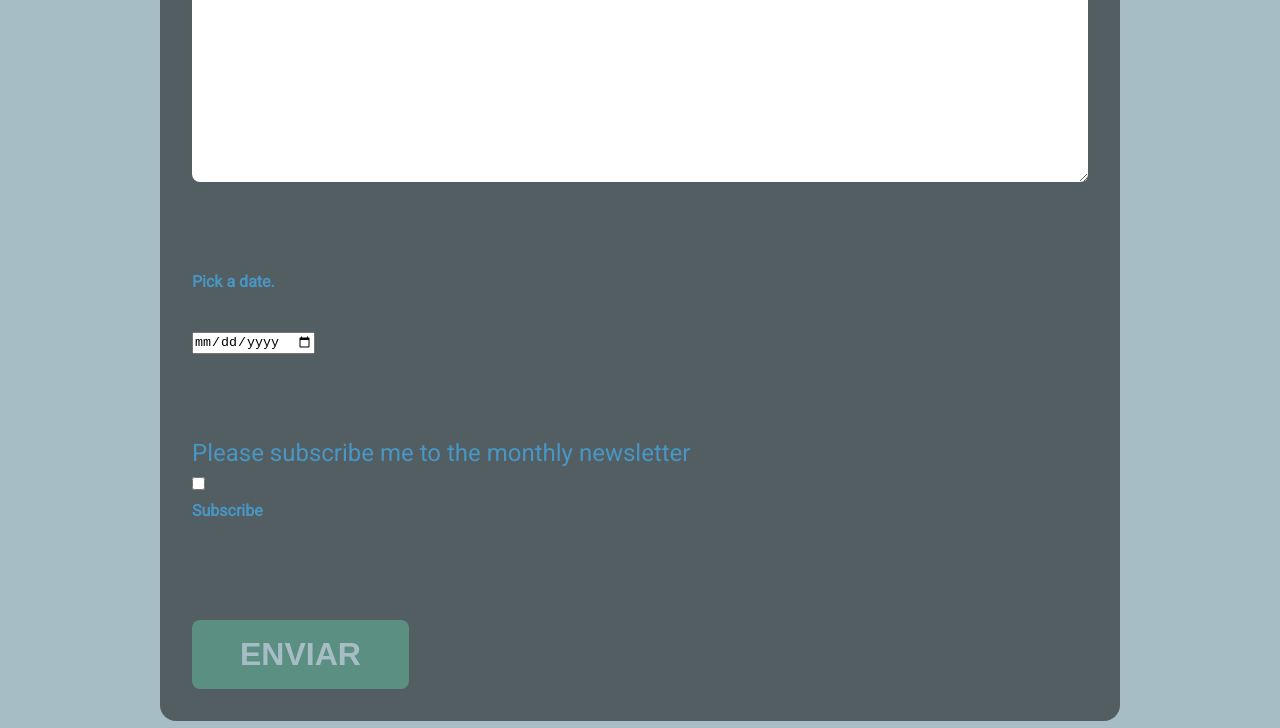
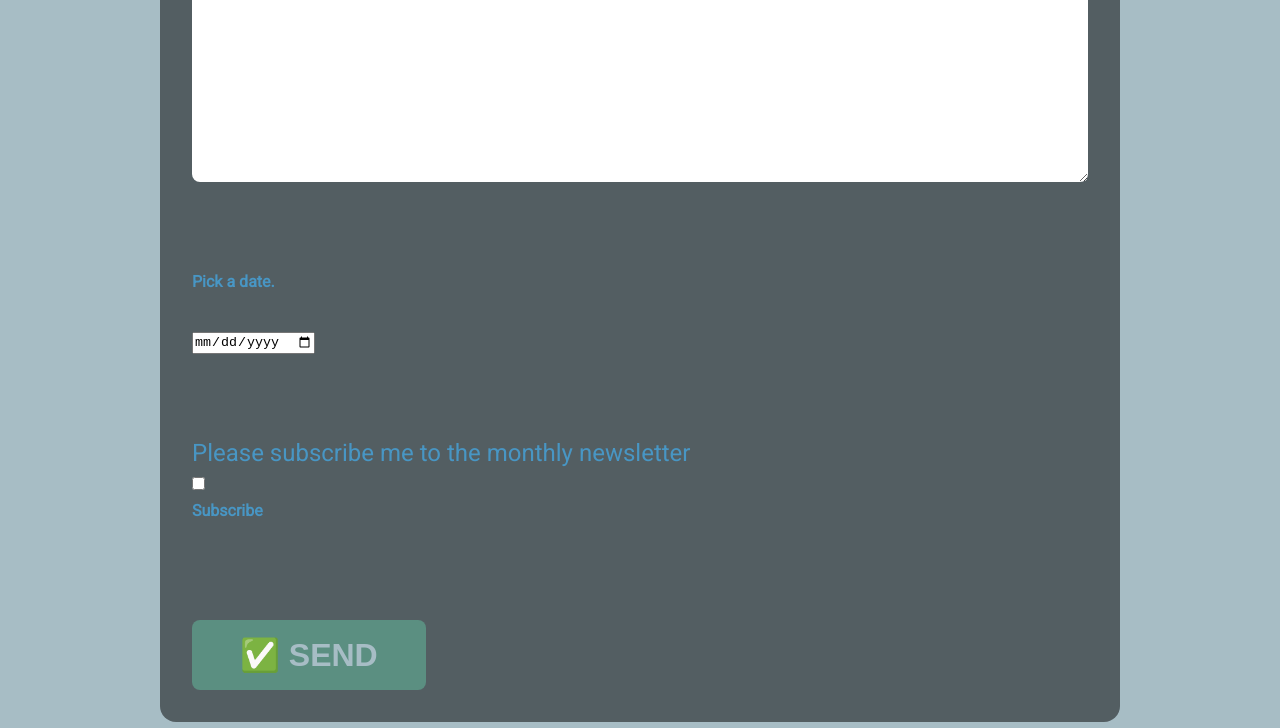
Before and after one commit to LeonardoHenAr/wdd130, a plain HTML site: page wwr/contact.html in a window 1280 px wide. Shown: the part 3074-3802 px from the top of the page. Drawn offline with Linux system fonts and the light colour scheme.

Commit message:
updating the information of button

```diff
--- a/wwr/contact.html
+++ b/wwr/contact.html
@@ -158,7 +158,8 @@
                         </div>
                     </div>
                     <div class="alinearDerecha flex">
-                        <input class="boton w-100" type="submit" value="Enviar">
+                        <button class="boton w-100" type="submit">✅ Send</button>
+
                     </div>
                 </fieldset>
             </form>
```
